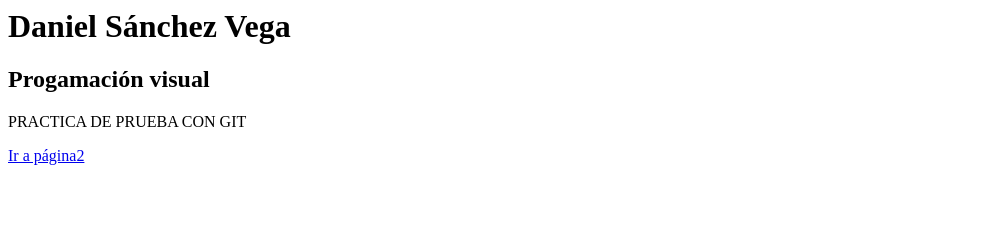
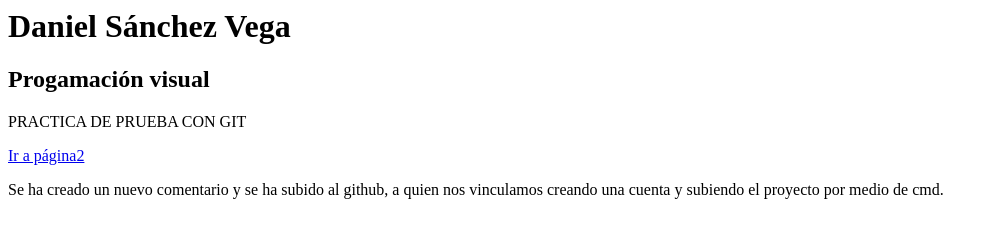
Before and after one commit to Vega378/prueba, a plain HTML site: page index.html in a window 1280 px wide. Shown: the whole page, without its empty margins (0-994 px from the left). Drawn offline with Linux system fonts and the light colour scheme.

Commit message:
se creo una cuenta en github y se vinculo con el proyecto

```diff
--- a/index.html
+++ b/index.html
@@ -5,5 +5,6 @@
 <h2> Progamación visual </h2>
 <p> PRACTICA DE PRUEBA CON GIT </p>
 <a href="pagina2.html"> Ir a página2</a>
+<p> Se ha creado un nuevo comentario y se ha subido al github, a quien nos vinculamos creando una cuenta y subiendo el proyecto por medio de cmd. </p>
 </body>
 </html>
```
